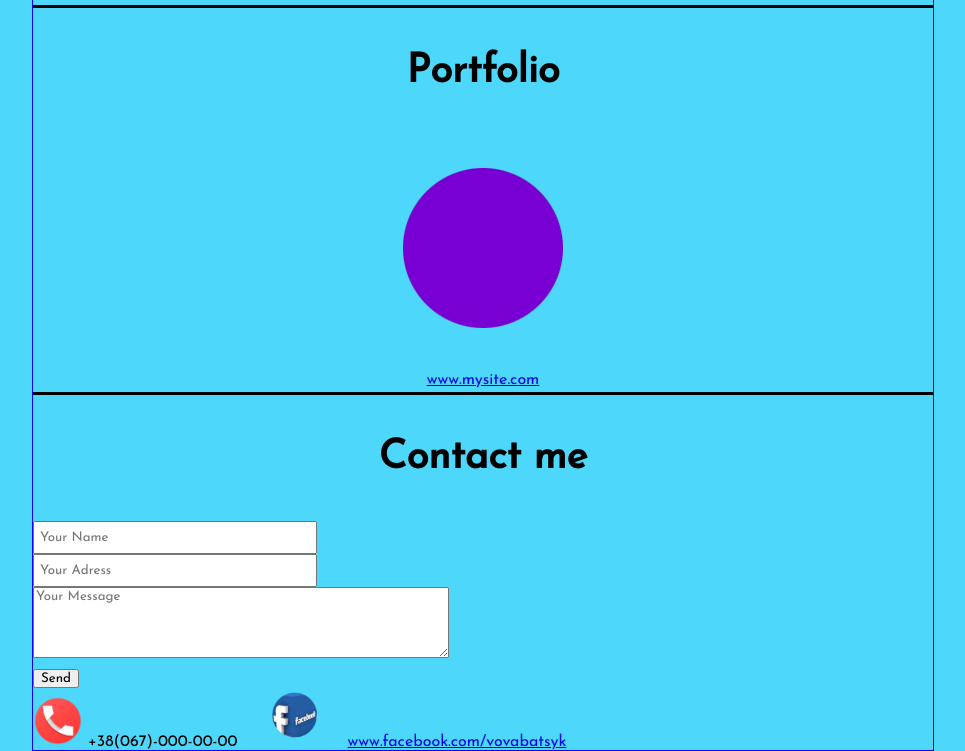
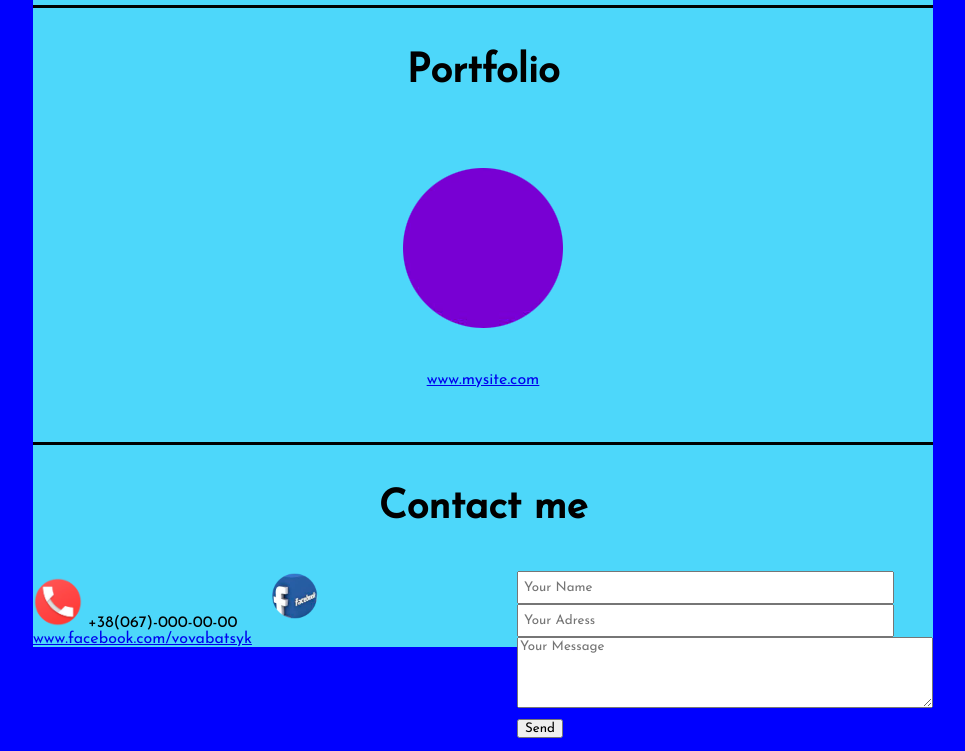
Before and after one commit to vovabatsyk/weather_cli, a plain HTML site: page index.html in a window 1280 px wide. Shown: the part 2452-3203 px from the top of the page, without its empty margins (157-1122 px from the left). Drawn offline with Linux system fonts and the light colour scheme.

Commit message:
“Initials”

```diff
--- a/css/index.css
+++ b/css/index.css
@@ -1,7 +1,9 @@
 @import url('https://fonts.googleapis.com/css?family=Josefin+Sans'); * {
     font-family: 'Josefin Sans', sans-serif;
 }
-
+html{
+	background-color: blue;
+}
 body {
     background-color: #4dd7fa;
     max-width: 900px;
@@ -147,6 +149,9 @@ p {
     border-top-style: solid;
     line-height: 1.5;
 }
+footer: {
+	    height: 350px;
+}
 
 .call {
     width: 50px;
@@ -160,19 +165,22 @@ p {
     width: 200px;
     height: 200px;
 }
-
+form {
+	float: right;
+}
 input[type=text] {
-    width: 30%;
+    width: 363px;
     padding: 8px 5px;
 }
 
 input[type=email] {
-    width: 30%;
+    width: 363px;
     padding: 8px 5px;
 }
 
 .mysite {
     text-align: center;
+       margin-bottom: 50px;
 }
 
 @media (max-width: 870px) {
```
